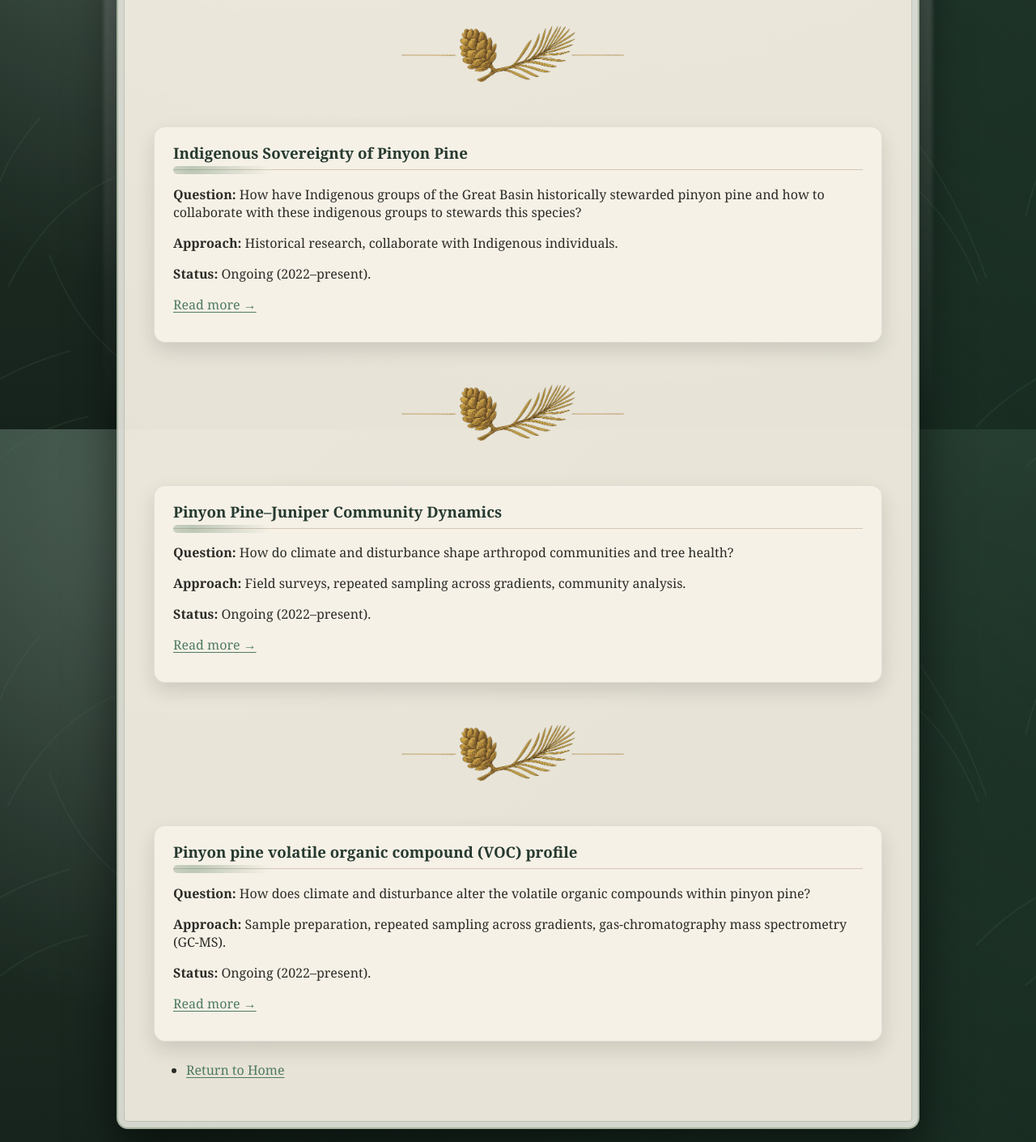
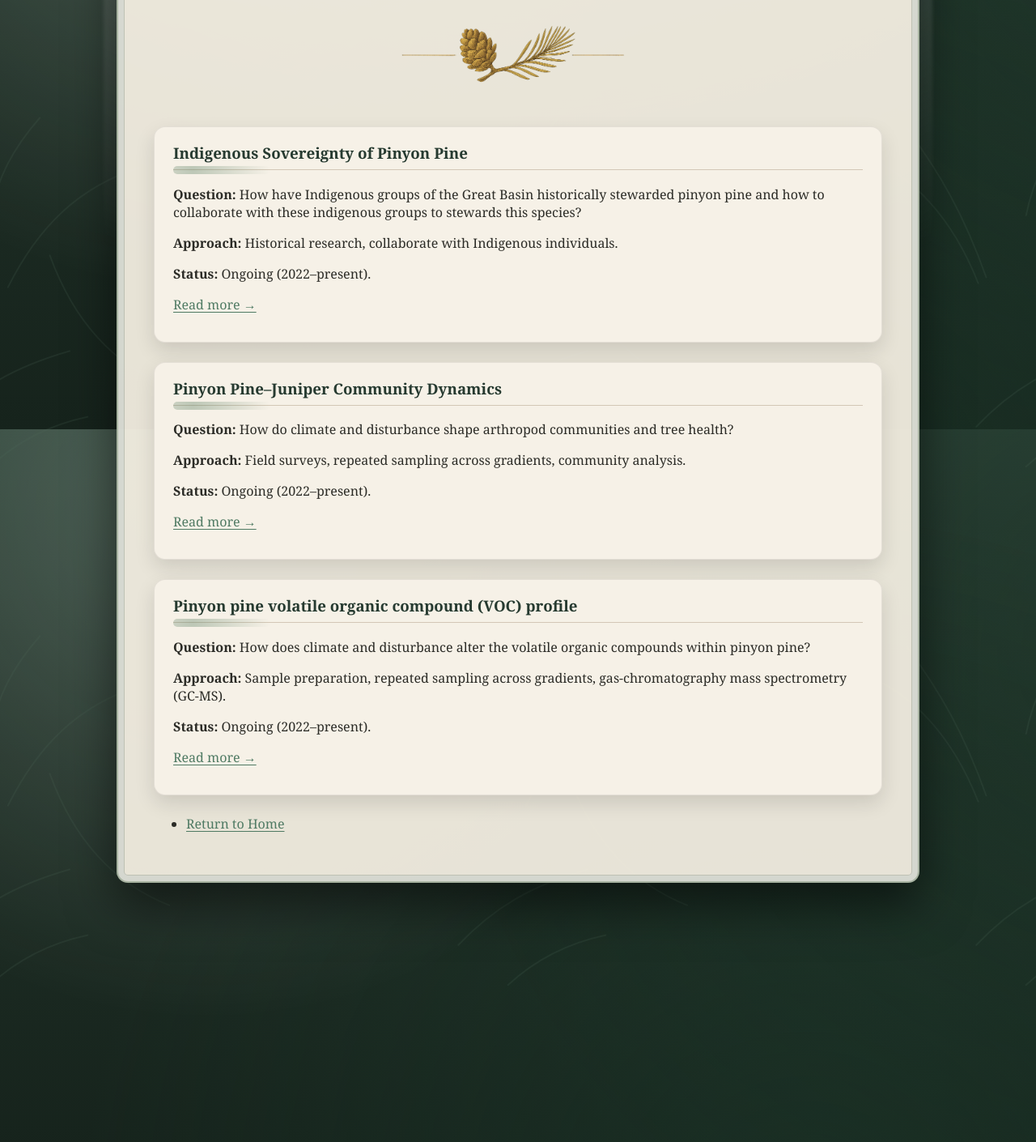
Before and after one commit to ChloeCollierAllen/ChloeCollierAllen.github.io, a Jekyll site: the page built from research.md, in a window 1280 px wide. Shown: the part 1270-2680 px from the top of the page at 81% size. Built offline with Jekyll 4.4.1, drawn with Linux system fonts in a browser that asks for light colours.

Commit message:
Update research.md

```diff
--- a/research.md
+++ b/research.md
@@ -85,7 +85,6 @@ means for food sovereignty, Indigenous communities, and ecosystem resilience.
   <p><a href="#dynamics">Read more →</a></p>
 </div>
 
-<div class="botanical-divider"></div>
 
 <div class="project-card">
   <h3>Pinyon Pine–Juniper Community Dynamics</h3>
@@ -95,8 +94,6 @@ means for food sovereignty, Indigenous communities, and ecosystem resilience.
   <p><a href="#dynamics">Read more →</a></p>
 </div>
 
-
-<div class="botanical-divider"></div>
 
 <div class="project-card">
   <h3>Pinyon pine volatile organic compound (VOC) profile</h3>
```
